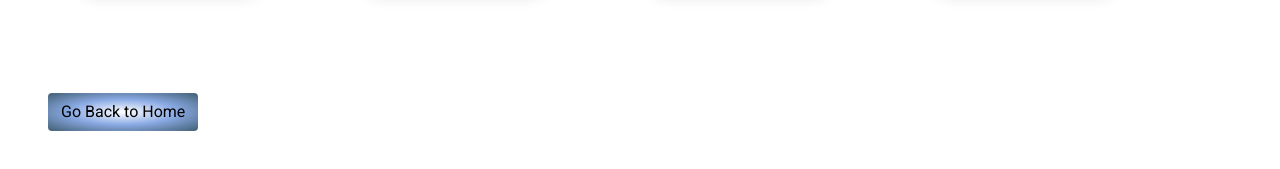
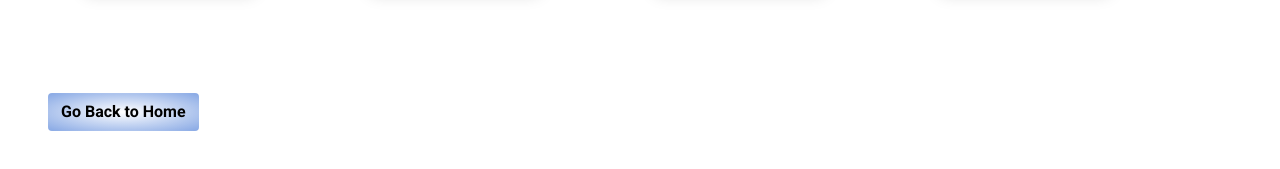
Before and after one commit to sireesha-siri/sireesha-siri.github.io, a plain HTML site: page AboutMe.html in a window 1280 px wide. Shown: the part 795-964 px from the top of the page. Drawn offline with nearby package versions, Linux system fonts and the light colour scheme; a web font is replaced by a local one.

Commit message:
Update AboutMe.css

```diff
--- a/AboutMe.css
+++ b/AboutMe.css
@@ -55,7 +55,8 @@ p {
 }
 
 .about-to-home{
-    background-image: radial-gradient(#ffffff,#8AAAE5,#466378);
+    background-image: radial-gradient(#ffffff,#8AAAE5);
     color: black;
     font-family: 'Roboto';
+    font-weight: bold;
 }
```
